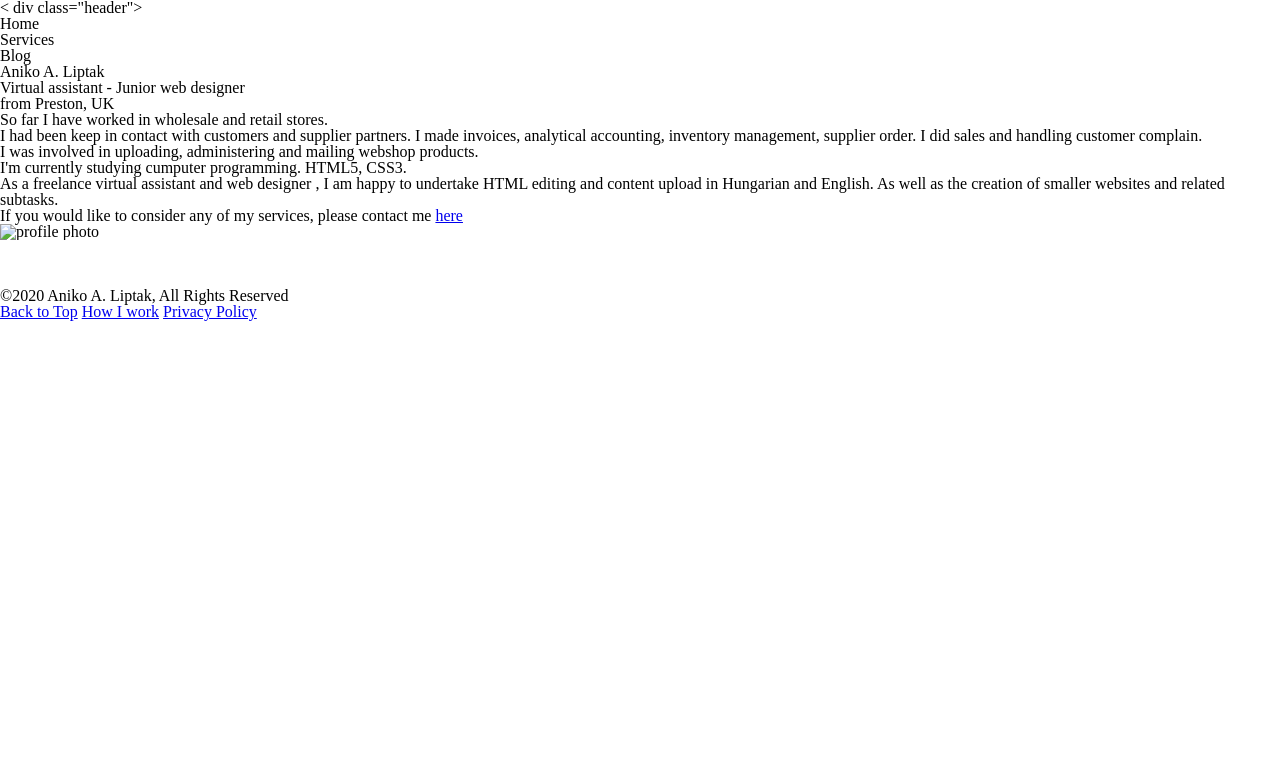
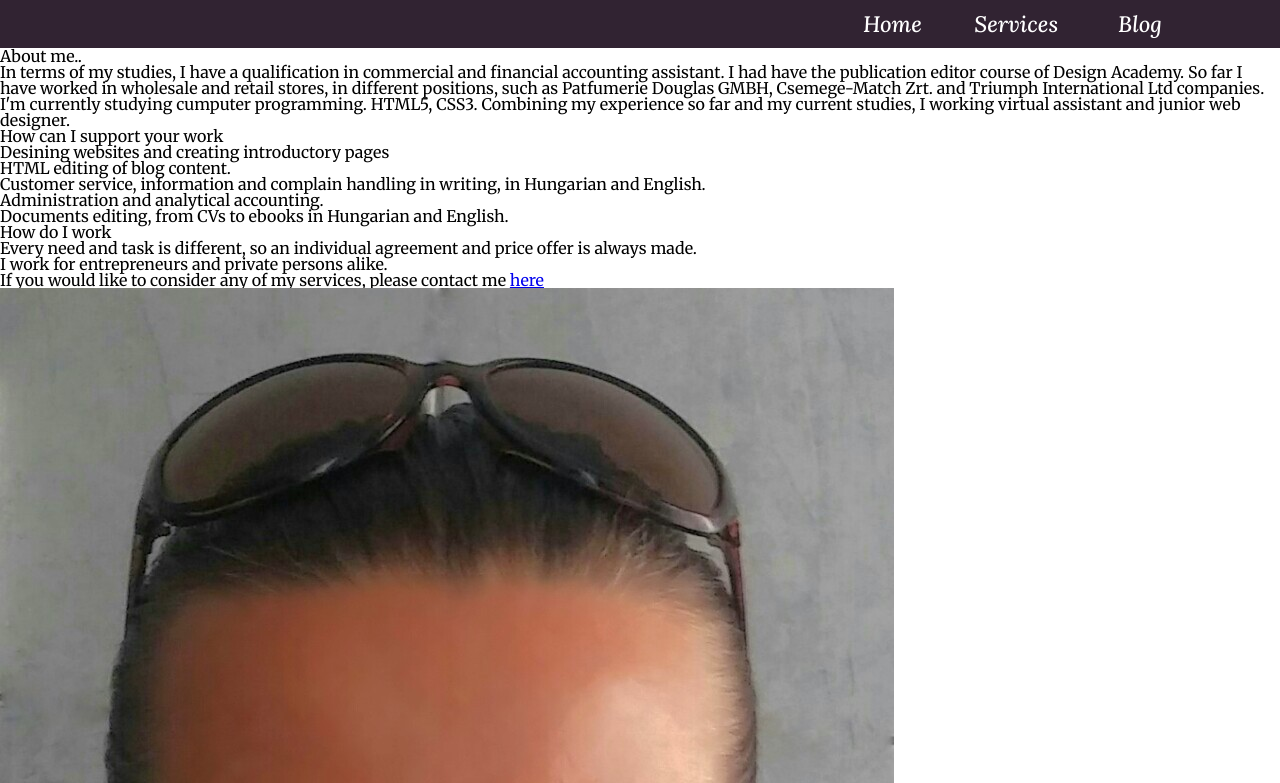
Before and after one commit to anikoaliptak/my-website, a plain HTML site: page index.html in a window 1280 px wide. Shown: the top 783 px of the page. Drawn offline with nearby package versions, Linux system fonts and the light colour scheme.

Commit message:
added the header styles

```diff
--- a/index.html
+++ b/index.html
@@ -7,36 +7,51 @@
   <meta name="author" content="Aniko A. Liptak">
  <link rel="stylesheet" href="https://cdnjs.cloudflare.com/ajax/libs/meyer-reset/2.0/reset.css">
  <link rel="stylesheet" type="text/css" href="style.css">
+ <link href="https://fonts.googleapis.com/css2?family=Lora:ital,wght@1,500&family=Merriweather&display=swap" rel="stylesheet">
  <link rel="icon" href="#">
   <link /*Icons made by */
   href="https://www.flaticon.com/authors/freepik" title="Freepik">
 </head>
 <body>
-  < div class="header">
+  <div class="header">
     <nav>
       <ul>
-        <li>Home</li>
-        <li>Services</li>
-        <li>Blog</li>
+        <li><a href="#">Home</a></li>
+        <li><a href="#">Services</a></li>
+        <li><a href="#">Blog</a></li>
       </ul>
     </nav>
   </div>
 
   <div class="content">
     <div class="main">
-      <h1>Aniko A. Liptak</h1>
-      <h2>Virtual assistant - Junior web designer</h2>
-      <h6>from Preston, UK</h6>
-      <p>So far I have worked in wholesale and retail stores.</p>
-      <p>I had been keep in contact with customers and supplier partners. I made invoices, analytical accounting, inventory management, supplier order. I did sales and handling customer complain.</p>
-      <p>I was involved in uploading, administering and mailing webshop products.</p>
-      <p>I'm currently studying cumputer programming. HTML5, CSS3.</p>
-      <p>As a freelance virtual assistant and web designer , I am happy to undertake HTML editing and content upload in Hungarian and English. As well as the creation of smaller websites and related subtasks.</p>
+
+      <h1>About me..</h1>
+
+      <p>In terms of my studies, I have a qualification in commercial and financial accounting assistant.
+I had have the publication editor course of Design Academy.
+So far I have worked in wholesale and retail stores, in different positions, such as Patfumerie Douglas GMBH, Csemege-Match Zrt. and Triumph International Ltd companies.</p>
+      <p>I'm currently studying cumputer programming. HTML5, CSS3.
+Combining my experience so far and my current studies, I working virtual assistant and junior web designer.</p>
+
+      <h1>How can I support your work</h1>
+      <ul>
+        <li>Desining websites and creating introductory pages</li>
+        <li>HTML editing of blog content.</li>
+        <li>Customer service, information and complain handling in writing, in Hungarian and English.</li>
+        <li>Administration and analytical accounting.</li>
+        <li>Documents editing, from CVs to ebooks in Hungarian and English.</li>
+      </ul>
+      <h1>How do I work</h1>
+      <p>Every need and task is different, so an individual agreement and price offer is always made.</p>
+      <p>I work for entrepreneurs and private persons alike.</p>
       <p>If you would like to consider any of my services, please contact me <a class="mail" href="mailto:anikoa.liptak@gmail.com">here</a></p>
     </div>
     <div class="profile">
       <div class="profile-card">
-        <img class="profile-photo" src="#" alt="profile photo">
+        <img class="profile-photo" src="pics/IMG_20190504_194331.jpg" alt="profile photo">
+         <h2>Aniko A. Liptak</h2>
+         <h3>Virtual assistant - Junior web designer</h3>
         <ul class="links">
          <li>
             <a class="github" href="https://github.com/anikoaliptak"><img src=""></a>
--- a/style.css
+++ b/style.css
@@ -0,0 +1,51 @@
+/* ==============
+   GENERAL STYLES
+   ============== */
+* {
+  box-sizing: border-box;
+}
+
+body {
+  font-family: 'Merriweather', serif;
+}
+
+/* =============
+   HEADER STYLES
+   ============= */
+nav ul {
+  background-color: #312332;
+  text-align: center;
+}
+
+nav li {
+  font-family: 'Lora', sans-serif;
+  font-size: 1.4rem;
+  line-height: 3rem;
+  height: 3rem;
+  border-bottom: 1px solid #413136;
+}
+
+nav a {
+  text-decoration: none;
+  color: #fff;
+  display: block;
+}
+
+nav a:hover {
+  background: rgba(255,255,255,.25);
+  transition: background-color .3s ease-in-out;
+}
+
+@media (min-width: 600px) {
+  nav li {
+    display: inline-block;
+    border-bottom: none;
+    width: 7.5rem;
+    text-align: center;
+
+  }
+  nav ul {
+    text-align: right;
+    padding-right: 5rem;
+  }
+}
```
Also changed, not shown: pics/IMG_20190504_194331.jpg (added).
